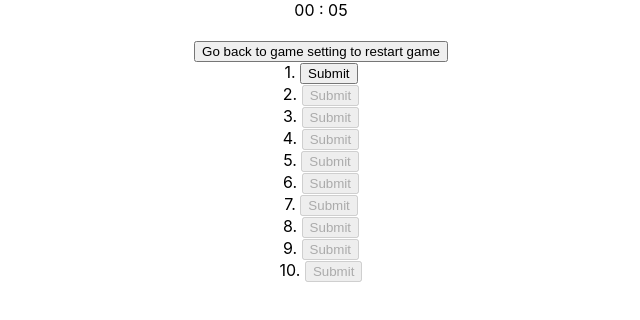
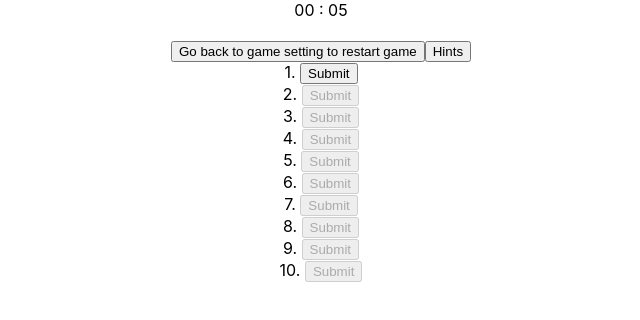
Before and after one commit to EmmaBin/mastermind_2.0, a React (Create React App) app in the folder mindgame-frontend/: page /game/1 in a window 1280 px wide. Shown: the top 320 px of the page, without its empty margins (319-959 px from the left). Built offline with nearby package versions, Linux system fonts and the light colour scheme.

Commit message:
created hints func and state value

```diff
--- a/mindgame-frontend/src/components/NewGame.jsx
+++ b/mindgame-frontend/src/components/NewGame.jsx
@@ -5,6 +5,7 @@ import checkAgainstCodes from '../utils/checkAgainstCodes';
 import EachInput from './EachInput';
 import { useParams } from 'react-router-dom';
 import Timer from './Timer';
+import getHints from '../utils/gethints';
 
 export default function NewGame() {
     const navigate = useNavigate();
@@ -13,6 +14,8 @@ export default function NewGame() {
     const [stillGoing, setStillGoing] = React.useState(true)
     const [secretCode, setSecretCode] = React.useState("")
     const [stopTimer, setStopTimer] = React.useState(false)
+    const [showHints, setShowHints] = React.useState(false)
+    const [hintsResult, setHintsResult] = React.useState(null);
     const { gameId } = useParams();
     //after each guess:1. check against secret code: correct -> end game, redirect, delete storage, send date to backend
     //                                               wrong   -> if still can going, feedback, if can't going, redirect, delete storage, send date to backend
@@ -115,11 +118,33 @@ export default function NewGame() {
         setStopTimer(true)
     }
 
+
+    function displayHints() {
+        setShowHints(prev => !prev)
+        if (!showHints) {
+            const secretCode = localStorage.getItem('secret_code').split("");
+            const hints = getHints(secretCode);
+            setHintsResult(hints);
+        } else {
+            setHintsResult(null);
+        }
+
+
+    }
+
     return (
         <div>
             <Timer />
             <br></br>
             <button onClick={() => navigate("/game")}>Go back to game setting to restart game</button>
+            <button onClick={displayHints}>{showHints ? "Hide Hints" : "Hints"}</button>
+            {showHints && hintsResult && (
+                <div>
+                    <p>1. Total: {hintsResult.total}</p>
+                    <p>2. First Number: {hintsResult.firstNumAttri}</p>
+                    <p>3. Last Number: {hintsResult.lastNumAttri}</p>
+                </div>
+            )}
             {
                 Array.from({ length: 10 }, (_, index) => <EachInput
                     key={index}
--- /dev/null
+++ b/mindgame-frontend/src/utils/gethints.js
@@ -0,0 +1,16 @@
+export default function getHints(secretCode) {
+    //converted to a number
+    const numericCode = secretCode.map(Number);
+
+    const total = numericCode.reduce((accum, curr) => accum + curr, 0);
+
+    const firstNumAttri = numericCode[0] % 2 === 0 ? "even" : "odd";
+
+    const lastNumAttri = numericCode[numericCode.length - 1] % 2 === 0 ? "even" : "odd";
+
+    return {
+        total,
+        firstNumAttri,
+        lastNumAttri,
+    };
+}
```
